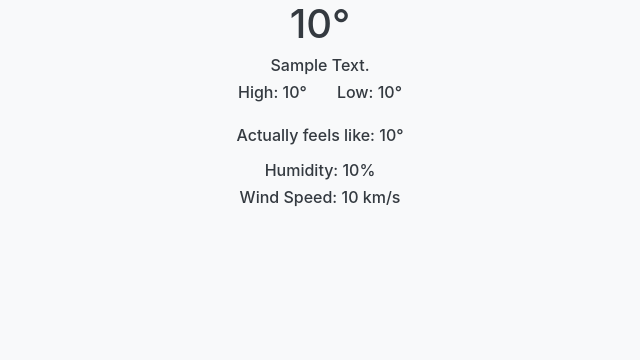
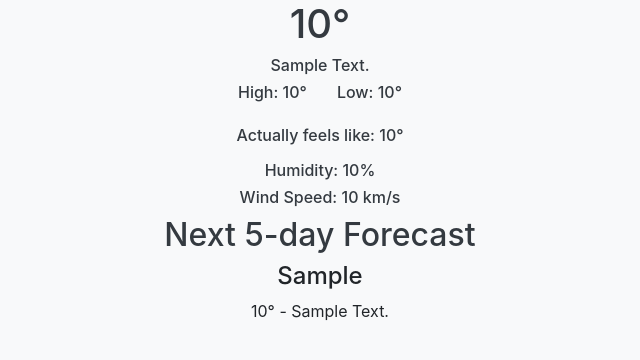
Before and after one commit to azaraverse/SkySync, a Flask app: template src/app/templates/index.html in a window 1280 px wide. Shown: the part 248-608 px from the top of the page, without its empty margins (320-960 px from the left). Run offline with Flask 2, Linux system fonts and the light colour scheme; the template is opened without the code that fills it: values that come from a table or form of the project are taken from there, most other values are stand-ins (such as "Sample title", 1, 10 or a date in 2020); some libraries are stand-ins or nearby versions.

Commit message:
modify the index route to include forecast while implementing new forecast route for javascript dynamic loading and other bug fixes and corrections

```diff
--- a/src/app/static/js/script.js
+++ b/src/app/static/js/script.js
@@ -14,13 +14,38 @@ document.addEventListener('DOMContentLoaded', function () {
         if (data.error) {
           alert('Error fetching weather data: ' + data.error);
         } else {
-          displayWeatherData(data);
+          displayWeatherData(data)
+          getForecastByCoords(lat, lon);
         }
       },
       error: function (error) {
         console.error('Error:', error);
         alert('Error fetching weather data. Please try again.')
       }
+    });
+  }
+
+  // Function to get forecast data using coordinates
+  function getForecastByCoords (lat, lon) {
+    $.ajax({
+        url: '/forecast',
+        type: 'POST',
+        contentType: 'application/json',
+        data: JSON.stringify({
+            lat: lat,
+            lon: lon
+        }),
+        success: function (data) {
+            if (data.error) {
+                alert('Error fetching forecast data: ' + data.error);
+            } else {
+                displayForecastData(data);
+            }
+        },
+        error: function (error) {
+            console.error('Error:', error)
+            alert('Error fetching forecast data. Please try again.');
+        }
     });
   }
 
@@ -33,26 +58,40 @@ document.addEventListener('DOMContentLoaded', function () {
 
   // Function to display weather data
   function displayWeatherData (data) {
+    console.log(data);
     const weatherInfo = `
         <div class="text-center">
-            <h6><strong>${data.name}, ${data.sys.country}</strong></h6>
-            <h1>${Math.floor(data.main.temp)}°</h1>
-            <h6>${capitaliseWords(data.weather[0].description)}</h6>
+            <h6><strong>${data.weather.name}, ${data.weather.sys.country}</strong></h6>
+            <h1>${Math.floor(data.weather.main.temp)}°</h1>
+            <h6>${capitaliseWords(data.weather.weather[0].description)}</h6>
             <div class="row justify-content-center">
                 <div class="col-auto">
-                    <h6>High: ${Math.floor(data.main.temp_max)}°</h6>
+                    <h6>High: ${Math.floor(data.weather.main.temp_max)}°</h6>
                 </div>
                 <div class="col-auto">
-                    <h6>Low: ${Math.floor(data.main.temp_min)}°</h6>
+                    <h6>Low: ${Math.floor(data.weather.main.temp_min)}°</h6>
                 </div>
             </div>
-            <h6 class="mt-3">Actually feels like: ${Math.floor(data.main.feels_like)}°</h6>
+            <h6 class="mt-3">Actually feels like: ${Math.floor(data.weather.main.feels_like)}°</h6>
             <div class="mt-3">
-                <h6>Humidity: ${Math.floor(data.main.humidity)}%</h6>
-                <h6>Wind Speed: ${Math.floor(data.wind.speed)} km/s</h6>
+                <h6>Humidity: ${Math.floor(data.weather.main.humidity)}%</h6>
+                <h6>Wind Speed: ${Math.floor(data.weather.wind.speed)} km/s</h6>
             </div>
         </div>`;
     $('#weather-info').html(weatherInfo);
+  }
+
+  // Function to display forecast data
+  function displayForecastData(data) {
+    let forecastInfo = '<h2 class="text-center">5-Day Forecast</h2>';
+    data.list.forEach(item => {
+      forecastInfo += `
+        <div class="forecast-item">
+          <h4 class="text-center">${new Date(item.dt_txt).toLocaleDateString()}</h4>
+          <p class="text-center">${Math.floor(item.main.temp)}° - ${capitaliseWords(item.weather[0].description)}</p>
+        </div>`;
+    });
+    $('#forecast-info').html(forecastInfo);
   }
 
   // Function to handle geolocation success
--- a/src/app/templates/base.html
+++ b/src/app/templates/base.html
@@ -29,7 +29,7 @@
             {% block content %}{% endblock %}
         </div>
         <!-- Load javaScript after DOM is fully loaded -->
-        <script src="https://code.jquery.com/jquery-3.2.1.min.js" crossorigin="anonymous"></script>
+        <script src="https://code.jquery.com/jquery-3.2.1.min.js"></script>
         <script src="https://cdn.jsdelivr.net/npm/popper.js@1.12.9/dist/umd/popper.min.js" integrity="sha384-ApNbgh9B+Y1QKtv3Rn7W3mgPxhU9K/ScQsAP7hUibX39j7fakFPskvXusvfa0b4Q" crossorigin="anonymous"></script>
         <script src="https://cdn.jsdelivr.net/npm/bootstrap@4.0.0/dist/js/bootstrap.min.js" integrity="sha384-JZR6Spejh4U02d8jOt6vLEHfe/JQGiRRSQQxSfFWpi1MquVdAyjUar5+76PVCmYl" crossorigin="anonymous"></script>
         <script type="text/javascript" src="{{ url_for('static', filename='js/script.js') }}"></script>
--- a/src/app/templates/index.html
+++ b/src/app/templates/index.html
@@ -17,6 +17,10 @@
 
 <div id="weather-info" class="mt-4 text-center">
     <!-- Weather information goes here on document load up -->
+</div>
+
+<div id="forecast-info" class="mt-4 text-center">
+    <!-- Weather forecast information goes here on document load up -->
 </div>
 
 {% if weather_data %}
@@ -39,4 +43,14 @@
     </div>
 </div>
 {% endif %}
+
+{% if forecast_data %}
+    <h2 class="text-center">Next 5-day Forecast</h2>
+    {% for item in forecast_data["list"] %}
+        <div class="forecast-item">
+            <h4 class="text-center">{{ item["dt_txt"] }}</h4>
+            <p class="text-center">{{ item["main"]["temp"] | int }}° - {{ item["weather"][0]["description"] | capitalise_words }}</p>
+        </div>
+    {% endfor %}
+{% endif %}
 {% endblock %}
```
Also changed, not shown: src/app/routes.py (+48 -11 lines).
